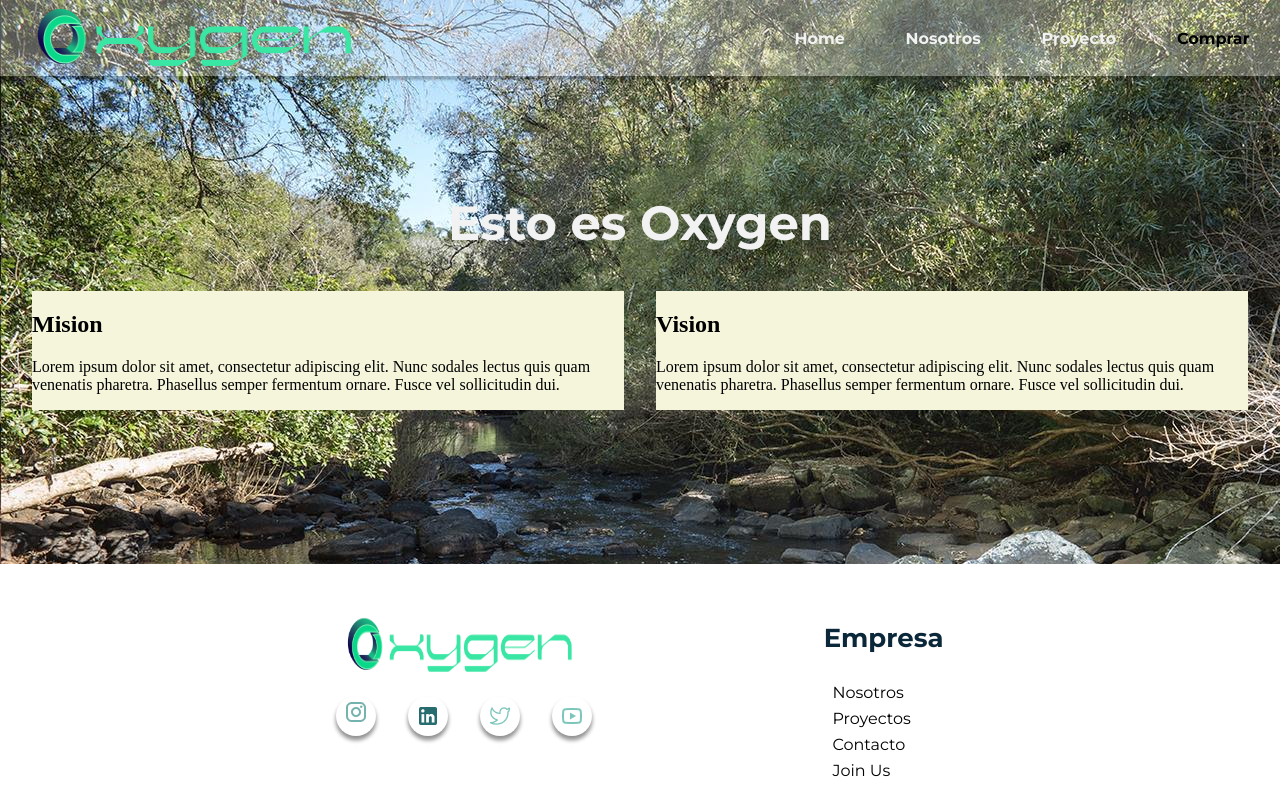
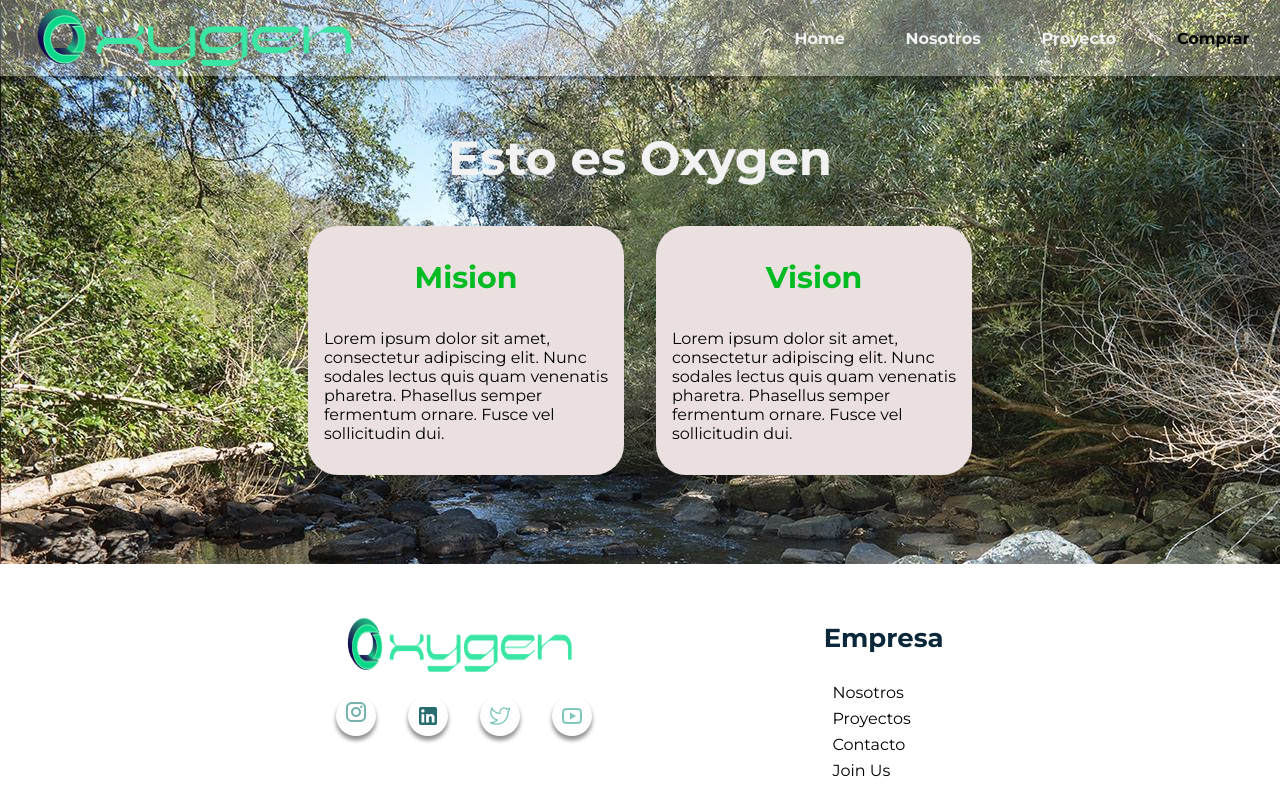
Before and after one commit to oxygentoken-org/oxygen-token, a Next.js app: page /nosotros in a window 1280 px wide. Shown: the top 800 px of the page. Built offline with nearby package versions, Linux system fonts and the light colour scheme.

Commit message:
Avance nosotros

```diff
--- a/src/app/styles/nosotros.css
+++ b/src/app/styles/nosotros.css
@@ -15,6 +15,11 @@
     font-size: 48px;
     font-family: var(--montserrat);
     color: var(--white);
+    align-self: left;
+    align-items: left;
+    justify-content: left;
+    text-align: left;
+
 
 }
 
@@ -30,5 +35,24 @@
 .mision, .vision{
     align-items: center;
     justify-content: center;
-    background-color: beige;
+    background-color: #EBE0E0;
+
+    max-width: 300px;
+    border-radius: 30px;
+    padding: 0.5em;
+    font-family: var(--montserrat);
+
 }
+
+.mision h2, .vision h2{
+    color: var(--strong-green);
+    text-align: center;
+    font-size: 30px;
+    font-family: var(--montserrat);
+
+}
+
+.mision p, .vision p{
+    font-size: 16px;
+    padding: 0.5em;
+}
```
